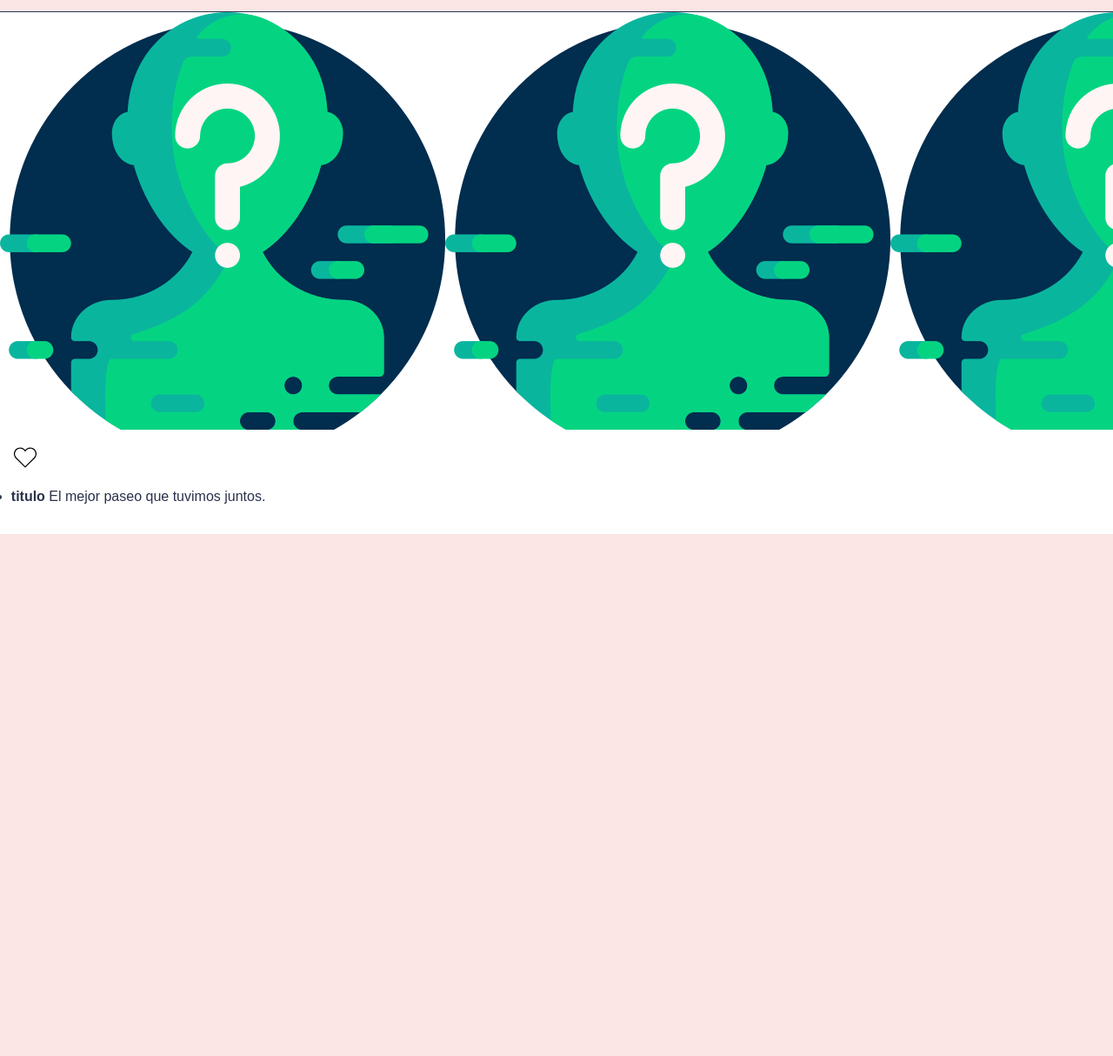
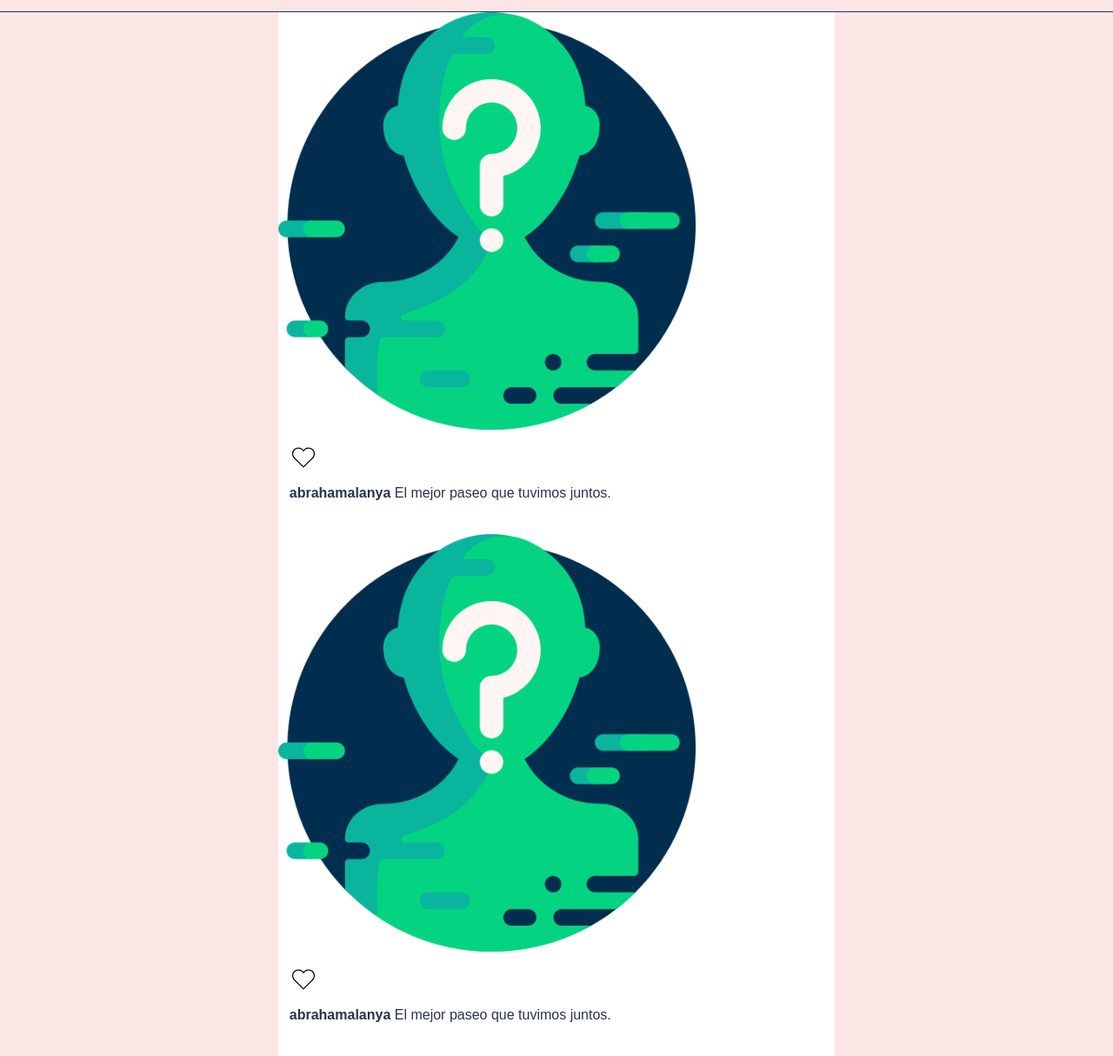
Before and after one commit to abrahamalanya/nuestra-historia, a plain HTML site: page index.html in a window 1280 px wide. Shown: the part 49-1263 px from the top of the page at 87% size. Before the commit the page ends 800 px from the top, so only its background shows below. Drawn offline with Linux system fonts and the light colour scheme.

Commit message:
Avance aleatorio xd

```diff
--- a/index.html
+++ b/index.html
@@ -39,18 +39,14 @@
 
     <section>
       <article class="container_photography">
-        <div
-          id="section_photography"
-          class="section_photography"
-          style="background: url(public/image/general/icon1.png);"
-        >
-          <!-- <img src="./public/image/general/icon1.png" alt="icon1" /> -->
+        <div id="section_photography" class="section_photography">
+          <img src="./public/image/general/icon1.png" alt="icon1" />
         </div>
 
         <ul class="section_icon">
           <li>
-            <input type="checkbox" name="" id="icon_heart" class="icon_heart" />
-            <label for="icon_heart" class="icon_heart_toggle">
+            <input type="checkbox" name="" id="icon_heart" class="icon" />
+            <label for="icon_heart" class="icon_toggle">
               <svg class="svg_heart" viewBox="0 0 20 20">
                 <path
                   d="M9.719,17.073l-6.562-6.51c-0.27-0.268-0.504-0.567-0.696-0.888C1.385,7.89,1.67,5.613,3.155,4.14c0.864-0.856,2.012-1.329,3.233-1.329c1.924,0,3.115,1.12,3.612,1.752c0.499-0.634,1.689-1.752,3.612-1.752c1.221,0,2.369,0.472,3.233,1.329c1.484,1.473,1.771,3.75,0.693,5.537c-0.19,0.32-0.425,0.618-0.695,0.887l-6.562,6.51C10.125,17.229,9.875,17.229,9.719,17.073 M6.388,3.61C5.379,3.61,4.431,4,3.717,4.707C2.495,5.92,2.259,7.794,3.145,9.265c0.158,0.265,0.351,0.51,0.574,0.731L10,16.228l6.281-6.232c0.224-0.221,0.416-0.466,0.573-0.729c0.887-1.472,0.651-3.346-0.571-4.56C15.57,4,14.621,3.61,13.612,3.61c-1.43,0-2.639,0.786-3.268,1.863c-0.154,0.264-0.536,0.264-0.69,0C9.029,4.397,7.82,3.61,6.388,3.61"
@@ -62,7 +58,33 @@
 
         <ul class="section_comment">
           <li>
-            <b>titulo </b>
+            <b>abrahamalanya </b>
+            <span>El mejor paseo que tuvimos juntos.</span>
+          </li>
+        </ul>
+      </article>
+
+      <article class="container_photography">
+        <div id="section_photography" class="section_photography">
+          <img src="./public/image/general/icon1.png" alt="icon1" />
+        </div>
+
+        <ul class="section_icon">
+          <li>
+            <input type="checkbox" name="" id="icon_heart1" class="icon" />
+            <label for="icon_heart1" class="icon_toggle">
+              <svg class="svg_heart1" viewBox="0 0 20 20">
+                <path
+                  d="M9.719,17.073l-6.562-6.51c-0.27-0.268-0.504-0.567-0.696-0.888C1.385,7.89,1.67,5.613,3.155,4.14c0.864-0.856,2.012-1.329,3.233-1.329c1.924,0,3.115,1.12,3.612,1.752c0.499-0.634,1.689-1.752,3.612-1.752c1.221,0,2.369,0.472,3.233,1.329c1.484,1.473,1.771,3.75,0.693,5.537c-0.19,0.32-0.425,0.618-0.695,0.887l-6.562,6.51C10.125,17.229,9.875,17.229,9.719,17.073 M6.388,3.61C5.379,3.61,4.431,4,3.717,4.707C2.495,5.92,2.259,7.794,3.145,9.265c0.158,0.265,0.351,0.51,0.574,0.731L10,16.228l6.281-6.232c0.224-0.221,0.416-0.466,0.573-0.729c0.887-1.472,0.651-3.346-0.571-4.56C15.57,4,14.621,3.61,13.612,3.61c-1.43,0-2.639,0.786-3.268,1.863c-0.154,0.264-0.536,0.264-0.69,0C9.029,4.397,7.82,3.61,6.388,3.61"
+                />
+              </svg>
+            </label>
+          </li>
+        </ul>
+
+        <ul class="section_comment">
+          <li>
+            <b>abrahamalanya </b>
             <span>El mejor paseo que tuvimos juntos.</span>
           </li>
         </ul>
--- a/public/css/app.css
+++ b/public/css/app.css
@@ -114,19 +114,21 @@ body {
 /* fin nav responsive */
 
 /* incio section photography */
+section {
+  width: 100%;
+  margin: auto;
+}
+
 .container_photography {
+  width: 100%;
   height: 600px;
   background-color: var(--white);
+  display: flex;
+  flex-direction: column;
 }
 
 .section_photography {
-  background-color: var(--one);
   height: 80%;
-
-  background-size: 100% 100%;
-  background-repeat: no-repeat;
-  /* background:url(../img/imagen.jpg); */
-  background-size: cover;
 }
 
 .section_photography img {
@@ -142,11 +144,11 @@ body {
   fill: var(--black);
 }
 
-.icon_heart {
+.icon {
   display: none;
 }
 
-.icon_heart_toggle {
+.icon_toggle {
   position: absolute;
   cursor: pointer;
   margin: 1rem 0.8rem;
@@ -159,7 +161,25 @@ body {
   color: var(--gray);
 }
 
-#icon_heart:checked ~ label.icon_heart_toggle .svg_heart {
+.section_icon li,
+.section_comment li {
+  list-style: none;
+}
+
+@media only screen and (min-width: 560px) {
+  section {
+    width: 50%;
+    margin: auto;
+  }
+}
+/* fin section photography */
+
+/* inicio color icon */
+#icon_heart:checked ~ label.icon_toggle .svg_heart {
   fill: var(--one);
 }
-/* fin section photography */
+
+#icon_heart1:checked ~ label.icon_toggle .svg_heart1 {
+  fill: var(--one);
+}
+/* fin color icon */
```
